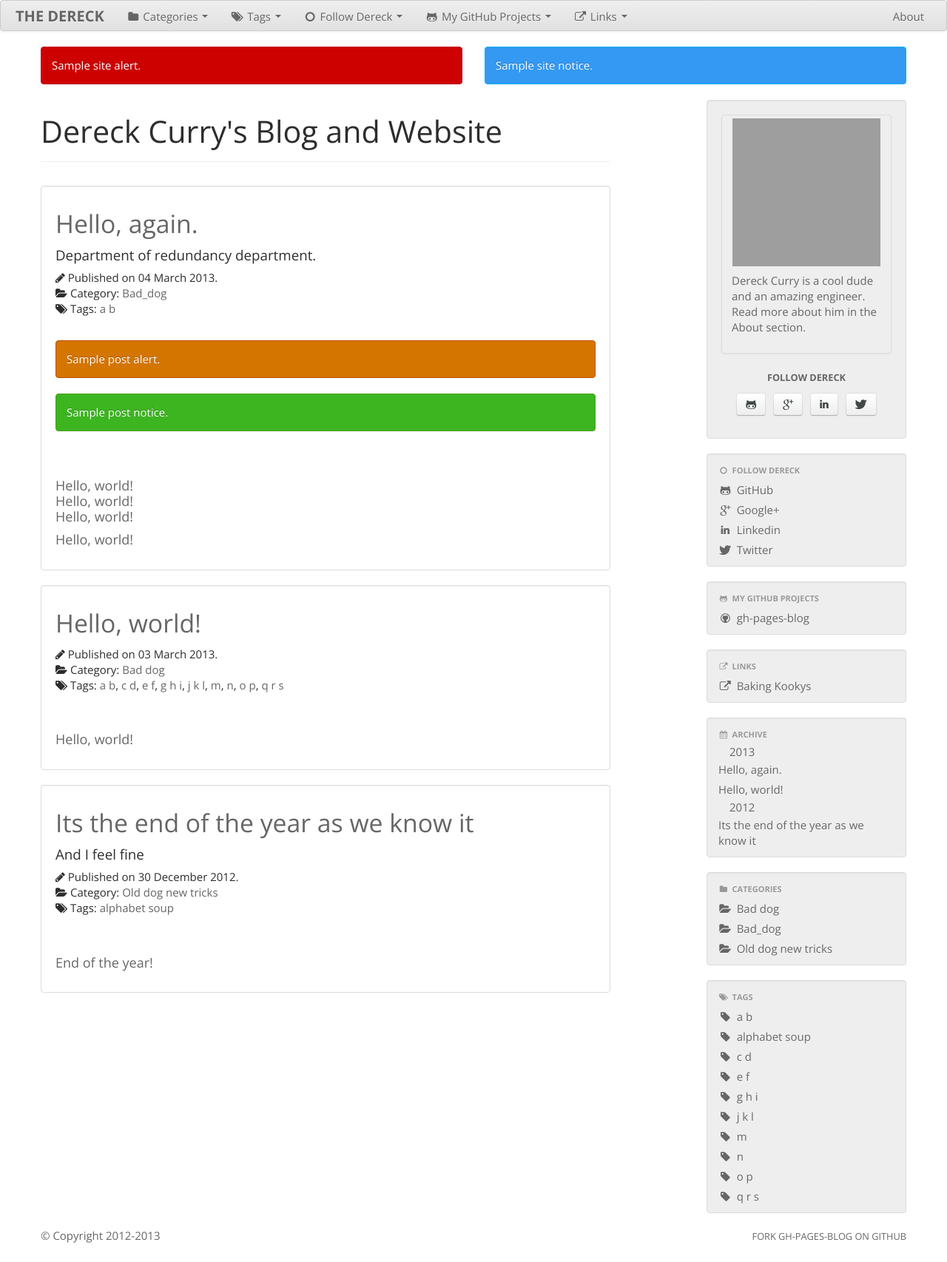
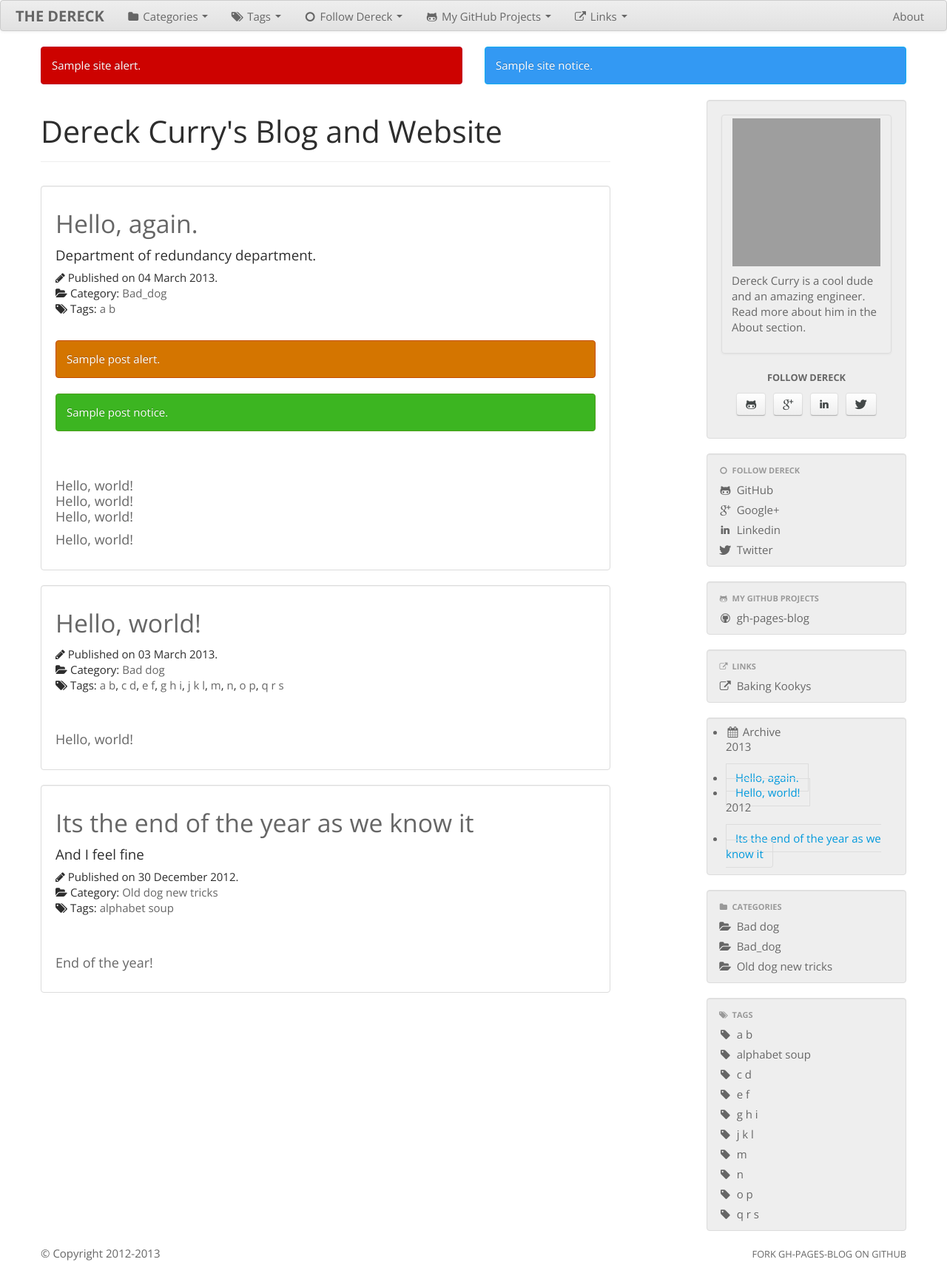
Before and after one commit to thedereck/thedereck.github.com, a Jekyll site: the page built from index.html, in a window 1280 px wide. Shown: the whole page at 74% size. Built offline with Jekyll 4.4.1, drawn with Linux system fonts in a browser that asks for light colours; before the commit the page ends 1682 px from its top, so only the background shows below that; grey boxes are pictures that could not be loaded.

Commit message:
trying navtab instead

```diff
--- a/_includes/body/sections/navlists/archive.html
+++ b/_includes/body/sections/navlists/archive.html
@@ -2,8 +2,8 @@
 	{% assign navlist_archive_html = null %}
 	{% capture navlist_archive_html %}
 		<div class="well ghpb-well-navlist">
-			<ul class="nav nav-list ghpb-nav-list">
-				<li class="nav-header ghpb-nav-header">
+			<ul class="nav-tabs nav-stacked">
+				<li>
 					{% if site.font_awesome.enabled %}
 						<i class="icon-calendar"></i>
 					{% endif %}
@@ -18,7 +18,7 @@
 					{% endcapture %}
 
 					{% if navlist_archive_year != navlist_archive_prev_year %}
-						<ul class="nav nav-list ghpb-nav-list">
+						<ul class="nav nav-tabs nav-stacked">
 							{{ navlist_archive_year }}
 						</ul>
 						{% assign navlist_archive_prev_year = navlist_archive_year %}
```
